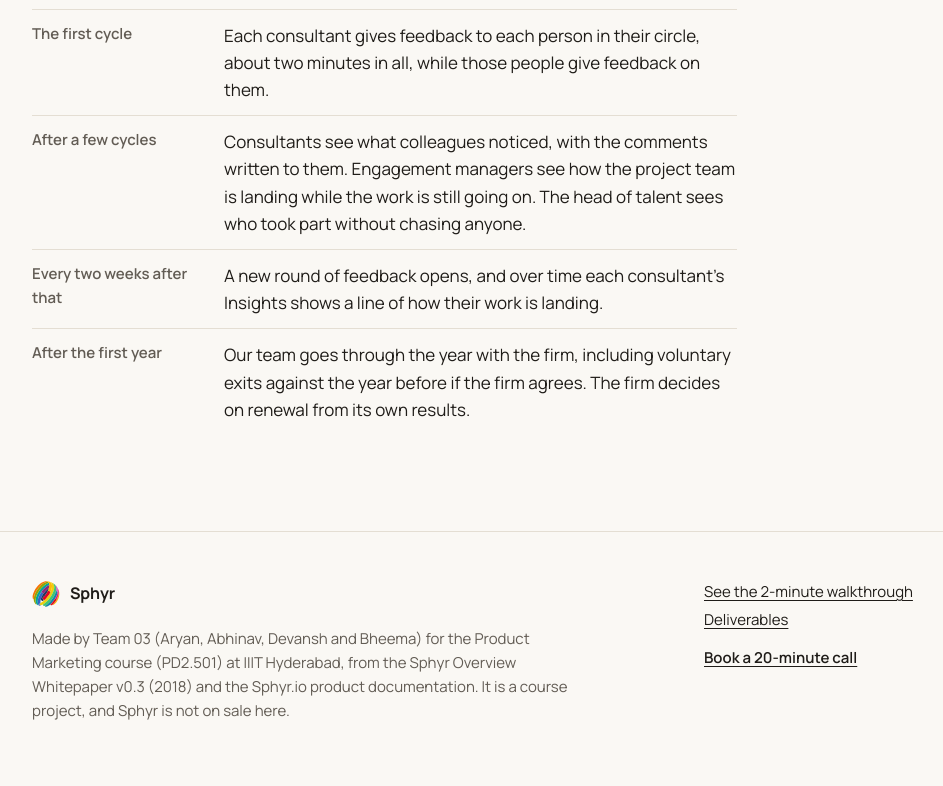
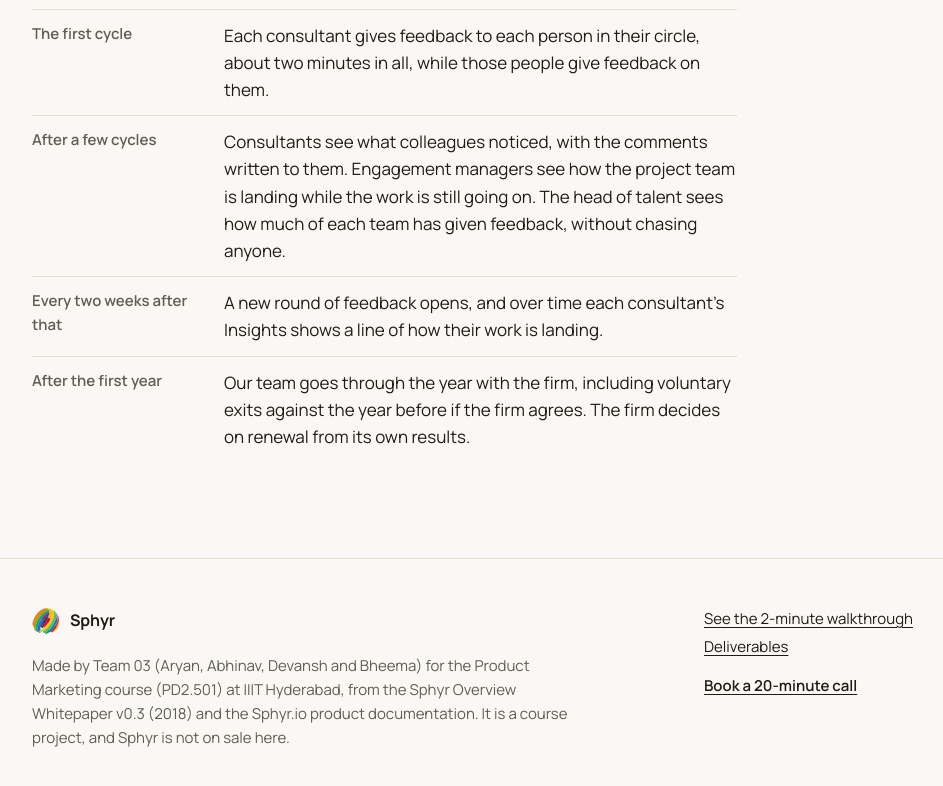
Before and after one commit to DevanshDhaked/Product-Marketing-final-assignment, a plain HTML site: page site/deliverables.html in a window 1280 px wide. Shown: the part 2358-3144 px from the top of the page, without its empty margins (72-1015 px from the left). Drawn offline with Linux system fonts and the light colour scheme.

Commit message:
Hub timeline: head of talent sees participation per team, as the Manager view shows

```diff
--- a/site/deliverables.html
+++ b/site/deliverables.html
@@ -119,7 +119,7 @@
       <div><dt>Also before it opens</dt><dd>We show the partners a sample Member Insights view built from people on four projects, then the same screen for their own practice, still empty. The decisions stay with the partners.</dd></div>
       <div><dt>The week before</dt><dd>The managing partner sends each consultant a note. Each consultant then adds the people they work with closely to their circle.</dd></div>
       <div><dt>The first cycle</dt><dd>Each consultant gives feedback to each person in their circle, about two minutes in all, while those people give feedback on them.</dd></div>
-      <div><dt>After a few cycles</dt><dd>Consultants see what colleagues noticed, with the comments written to them. Engagement managers see how the project team is landing while the work is still going on. The head of talent sees who took part without chasing anyone.</dd></div>
+      <div><dt>After a few cycles</dt><dd>Consultants see what colleagues noticed, with the comments written to them. Engagement managers see how the project team is landing while the work is still going on. The head of talent sees how much of each team has given feedback, without chasing anyone.</dd></div>
       <div><dt>Every two weeks after that</dt><dd>A new round of feedback opens, and over time each consultant's Insights shows a line of how their work is landing.</dd></div>
       <div><dt>After the first year</dt><dd>Our team goes through the year with the firm, including voluntary exits against the year before if the firm agrees. The firm decides on renewal from its own results.</dd></div>
     </dl>
```
